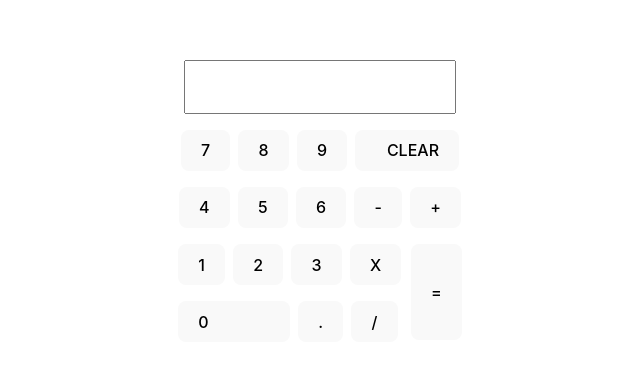
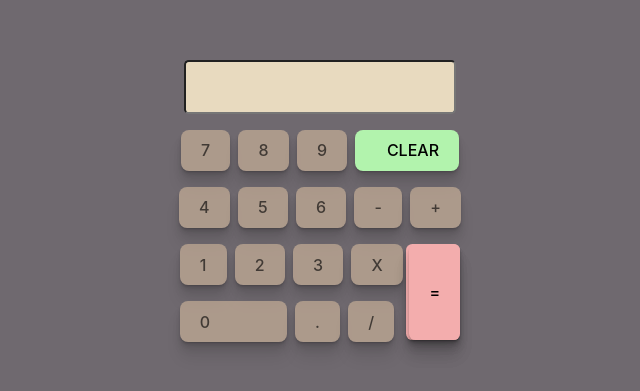
Before and after one commit to aabdur1/calculator, a React (Vite) app: page / in a window 1280 px wide. Shown: the part 199-590 px from the top of the page, without its empty margins (320-960 px from the left). Built offline with nearby package versions, Linux system fonts and the light colour scheme.

Commit message:
Added colors and box shadows to btns

```diff
--- a/src/App.css
+++ b/src/App.css
@@ -2,6 +2,7 @@ body {
   margin: 0 auto;
   display: flex;
   justify-content: center;
+  background-color: #6F696F;
 }
 
 .calculator {
@@ -35,19 +36,64 @@ body {
   height: 3rem;
   font-size: 3rem;
   text-align: right;
+  color: rgba(0, 0, 0, 0.577);
+  background-color: #E8DABF;
+  border-radius: 0.3rem;
 }
 
 .clear {
   width: 6.5rem;
   text-align: right;
+  color: black;
+  background-color: #B2F3AD;
 }
 
 .zero {
-  width: 7rem;
+  width: 6.7rem;
   text-align: left;
 }
 
 .equals {
-  margin-left: 0.3rem;
+  margin-left: 0.2rem;
   height: 6rem;
+  color: black;
+  background-color: #F3ADAD;
+  border-radius: 0.4rem;
 }
+
+.numBtn,
+.operation,
+.zero {
+  background-color: #f3d4ad75;
+  color: rgba(0, 0, 0, 0.62);
+}
+
+.numBtn,
+.operation,
+.zero,
+.equals,
+.clear {
+  box-shadow:
+  0 1px 1px hsla(117deg, 0%, 0%, 0.075),
+  0 2px 2px hsl(117deg 0% 0% / 0.075),
+  0 4px 4px hsl(117deg 0% 0% / 0.075),
+  0 8px 8px hsl(117deg 0% 0% / 0.075),
+  0 16px 16px hsl(117deg 0% 0% / 0.075)
+  ;
+  transition: 250ms;
+}
+
+.numBtn:hover,
+.operation:hover,
+.zero:hover,
+.equals:hover,
+.clear:hover {
+  background-color: rgb(245, 255, 211);
+  transform: translateY(4%);
+  box-shadow:
+  0 1px 1px hsla(117deg, 0%, 0%, 0.075),
+  0 2px 2px hsl(117deg 0% 0% / 0.075),
+  0 4px 4px hsl(117deg 0% 0% / 0.075),
+  0 12px 12px hsl(117deg 0% 0% / 0.33)
+  ;
+}
```
